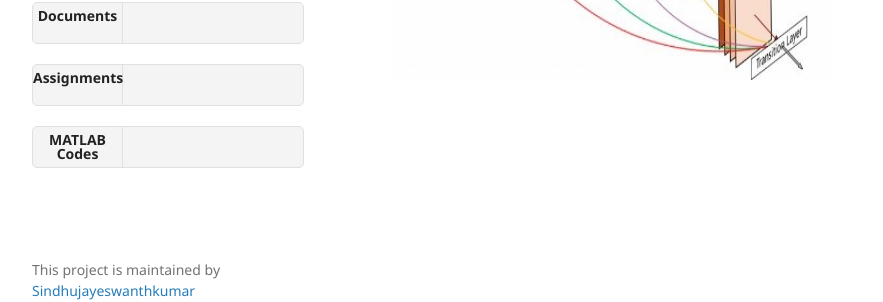
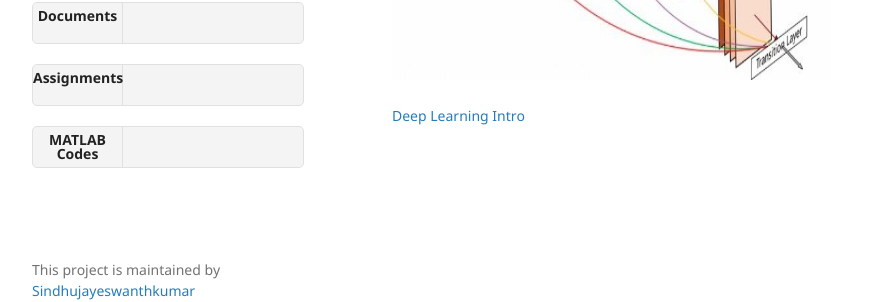
Before and after one commit to Sindhujayeswanthkumar/Sindhujayeswanthkumar, a Jekyll site: the page built from videos-page.md, in a window 1280 px wide. Shown: the part 529-831 px from the top of the page, without its empty margins (178-1061 px from the left). Built offline with Jekyll 4.4.1, drawn with Linux system fonts in a browser that asks for light colours; our own code applies the rules of GitHub Pages for plain Markdown files.

Commit message:
Update videos-page.md

```diff
--- a/videos-page.md
+++ b/videos-page.md
@@ -4,3 +4,5 @@
 <p align="center">
 <img title="a title" alt="Alt text" src="/fig-dl4-53.JPG" width="500" height="500">
   </p>
+
+[Deep Learning Intro](Deep learning_intro2_ppt.pdf)
```
